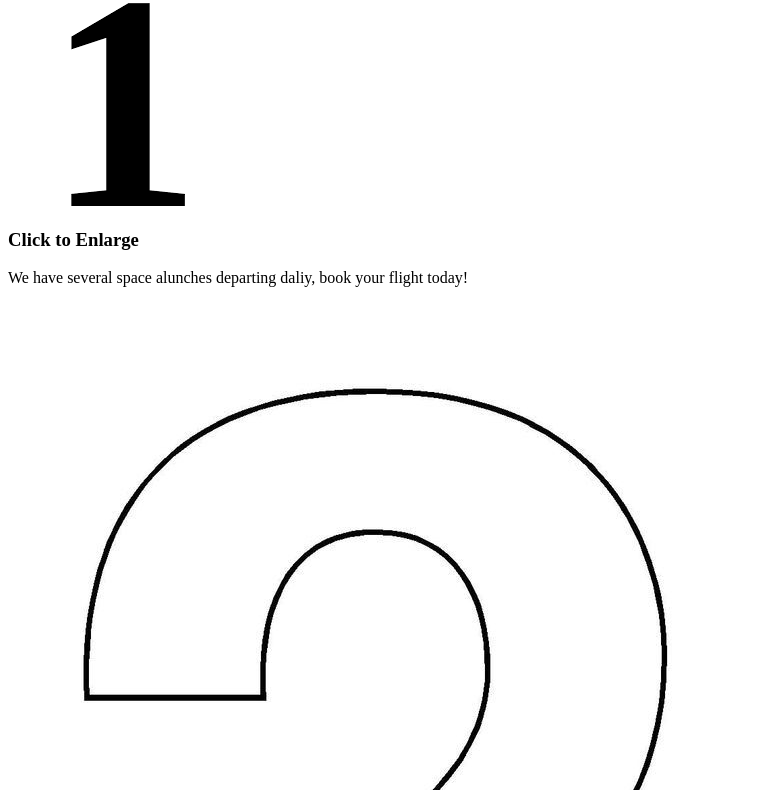
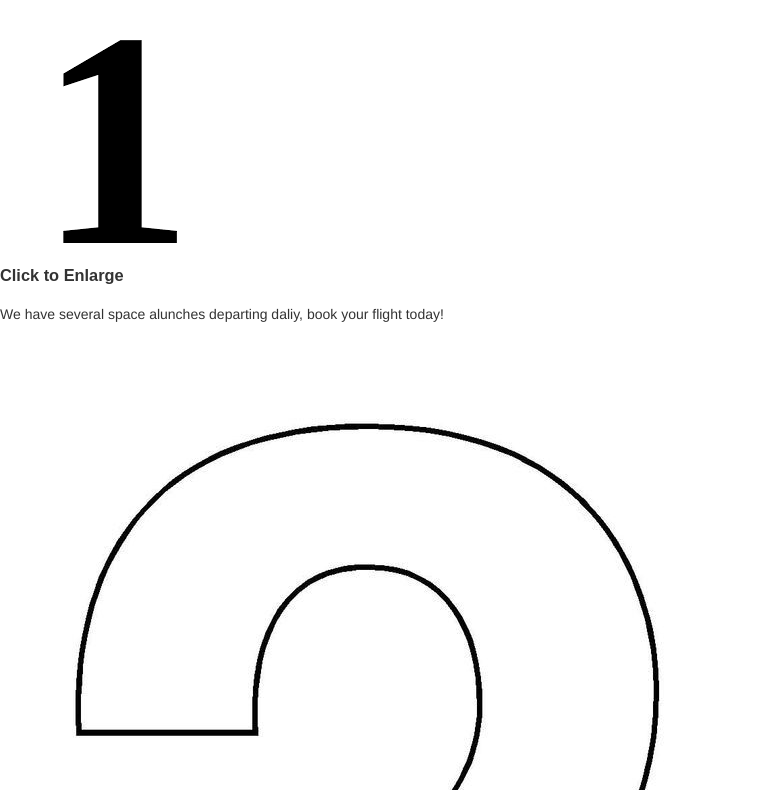
Before and after one commit to MoniKLee/HTML-CSS-Projects, a plain HTML site: page Projects/index.html in a window 1280 px wide. Shown: the part 190-980 px from the top of the page, without its empty margins (0-776 px from the left). Drawn offline with Linux system fonts and the light colour scheme; files that its build step writes are made by us from their sources.

Commit message:
fixed errors

```diff
--- a/Basic_HTML_and_CSS/Menu_rollover.css
+++ b/Basic_HTML_and_CSS/Menu_rollover.css
@@ -7,7 +7,7 @@ html {
 }
 
 body {
-	font-size: 14px:
+	font-size: 14px;
 	margin: 0;
 	font-family: "Helventica Neue", Helvetica, Arial,  sans-serif;
 	line-height: 1.42857143;
@@ -17,7 +17,7 @@ body {
 
 footer,
 nav {
-     display:block:
+     display:block;
 }
 
 h1, h2, h3, h4, h5, h6 {
--- a/Projects/index.html
+++ b/Projects/index.html
@@ -3,6 +3,7 @@
    <head>
       <title>Basic HTML</title>
 	  <meta charset="utf-8">
+	  <link rel="stylesheet" href="Menu_rollover.css">
    </head>
    <body>
 
```
Also changed, not shown: Basic_HTML_and_CSS/one_page_website.css (added).
